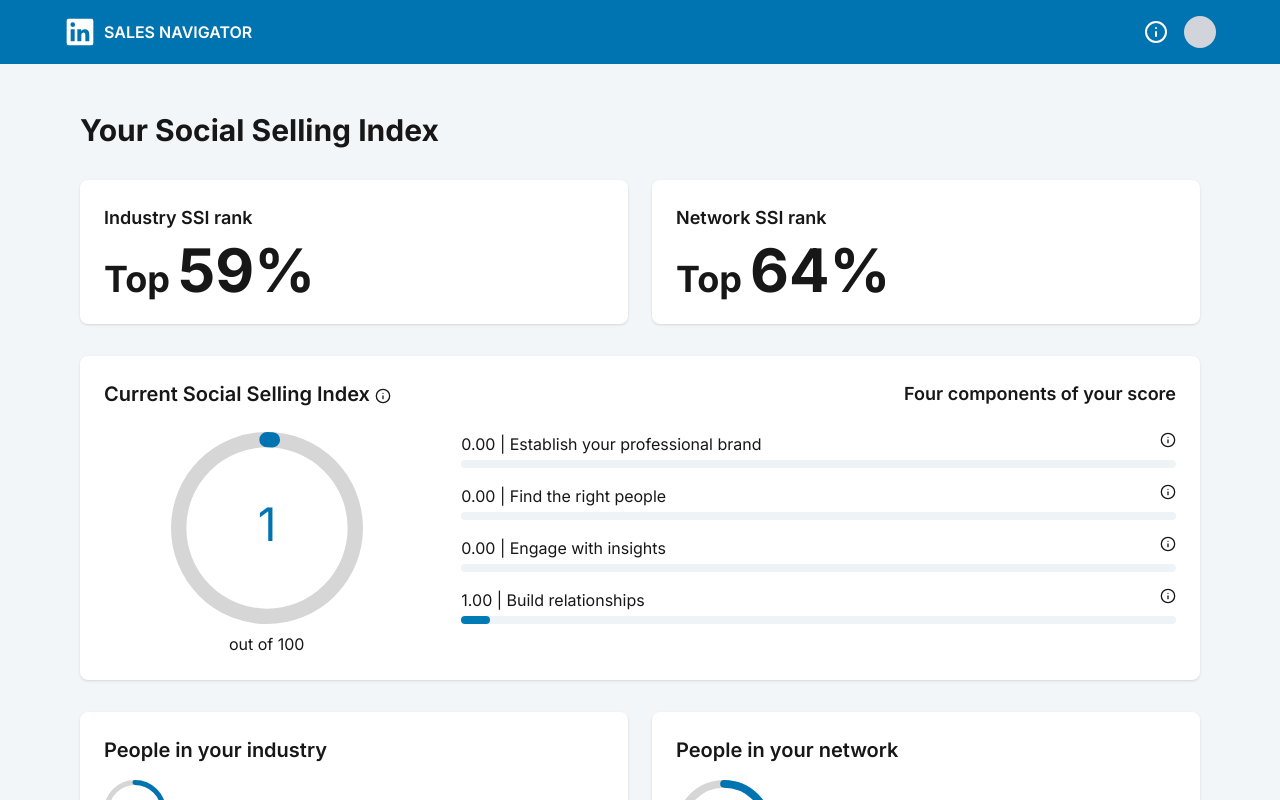
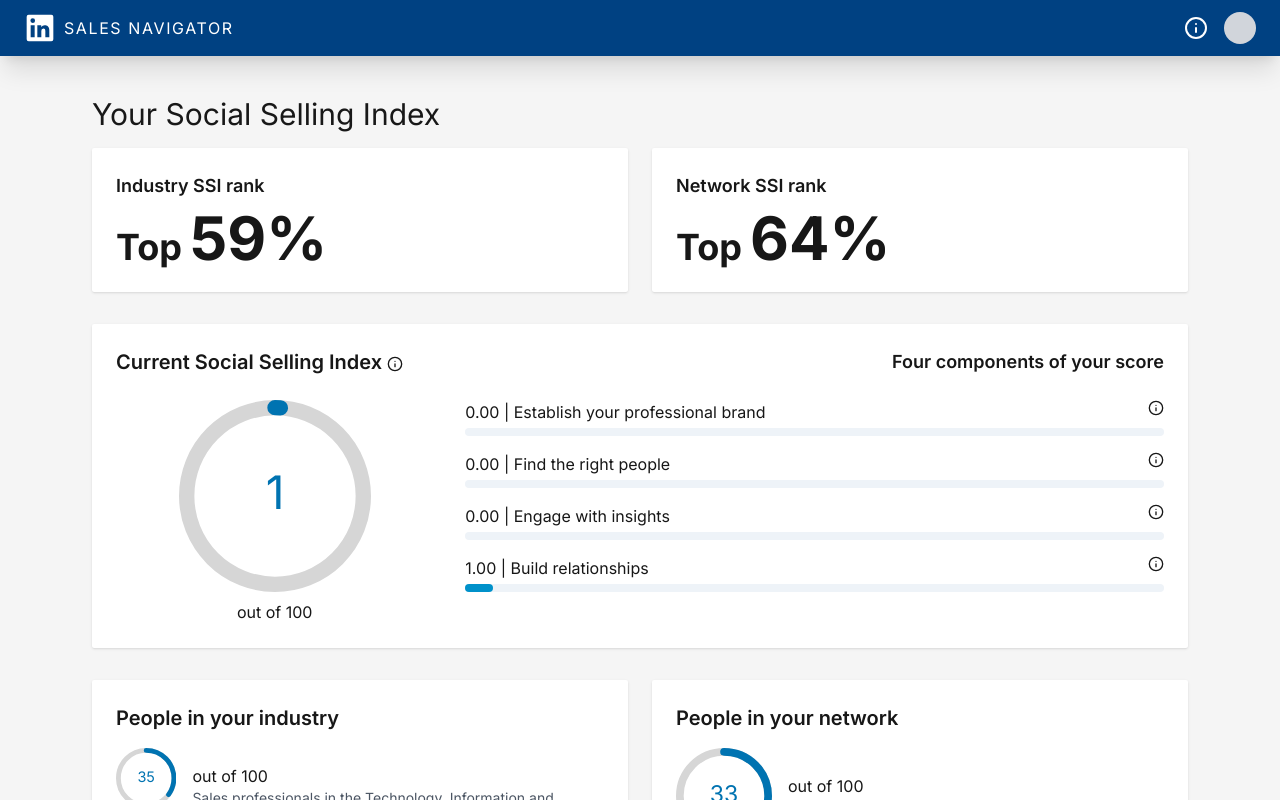
Before and after one commit to getFrontend/app-linkedin-ssi-generator, a Next.js app: page / in a window 1280 px wide. Both pictures are taken after a click on the button "Generate LinkedIn SSI". Shown: the top 800 px of the page. Built offline with nearby package versions, Linux system fonts and the light colour scheme.

Commit message:
updated: improved design (version 1)

```diff
--- a/app/page.tsx
+++ b/app/page.tsx
@@ -22,7 +22,7 @@
       'Engage with insights',
       'Build relationships'
     ]
-    const colors = ['#f5824c', '#8f6bce', '#008391', '#007bb5']
+    const colors = ['#e55800', '#827be9', '#087889', '#0091ca']
     const result = []
     for (let i = 0; i < 3; i++) {
       const componentScore = Math.min(Math.floor(Math.random() * remaining), 25)
@@ -69,7 +69,7 @@
 
   if (ssiScore === null) {
     return (
-      <div className="flex items-center justify-center min-h-screen bg-[#f3f6f8]">
+      <div className="flex items-center justify-center min-h-screen bg-[#f5f5f5]">
         <form onSubmit={handleSubmit} className="bg-white p-8 rounded-lg shadow-md flex flex-col">
           <h2 className="text-2xl text-center font-bold mb-4">Enter your Social Selling Index</h2>
           <p className="mb-6 text-center">from 0 to 100 points</p>
@@ -92,14 +92,14 @@
   }
 
   return (
-    <div className="min-h-screen bg-[#f3f6f8]">
-      <header className="bg-[#0073b1] text-white p-4">
-        <div className="max-w-6xl mx-auto flex justify-between items-center">
+    <div className="w-full min-h-screen bg-[#f5f5f5]">
+      <header className="w-full bg-[#004182] text-white px-6 py-3 shadow-xl">
+        <div className="mx-auto flex justify-between items-center">
           <div className="flex items-center">
             <svg xmlns="http://www.w3.org/2000/svg" viewBox="0 0 24 24" fill="currentColor" className="w-8 h-8 mr-2">
               <path d="M20.5 2h-17A1.5 1.5 0 002 3.5v17A1.5 1.5 0 003.5 22h17a1.5 1.5 0 001.5-1.5v-17A1.5 1.5 0 0020.5 2zM8 19H5v-9h3zM6.5 8.25A1.75 1.75 0 118.3 6.5a1.78 1.78 0 01-1.8 1.75zM19 19h-3v-4.74c0-1.42-.6-1.93-1.38-1.93A1.74 1.74 0 0013 14.19a.66.66 0 000 .14V19h-3v-9h2.9v1.3a3.11 3.11 0 012.7-1.4c1.55 0 3.36.86 3.36 3.66z"></path>
             </svg>
-            <span className="font-semibold">SALES NAVIGATOR</span>
+            <span className="tracking-widest">SALES NAVIGATOR</span>
           </div>
           <div className="flex items-center">
             <button className="mr-4">
@@ -109,17 +109,17 @@
           </div>
         </div>
       </header>
-      <main className="max-w-6xl mx-auto mt-8 p-4">
-        <h1 className="text-3xl font-bold mb-8">Your Social Selling Index</h1>
+      <main className="max-w-[1127.9px] mx-auto mt-6 p-4">
+        <h1 className="text-3xl text-[#181818] mb-4">Your Social Selling Index</h1>
         <div className="grid grid-cols-1 md:grid-cols-2 gap-6 mb-8">
-          <div className="bg-white p-6 rounded-lg shadow">
+          <div className="bg-white p-6 rounded-sm border-[#d0d0d0] shadow">
             <h2 className="text-lg font-semibold mb-2">Industry SSI rank</h2>
             <div className="flex items-baseline">
               <span className="text-4xl font-bold">Top</span>
               <span className="text-6xl font-bold ml-2">{industryRank}%</span>
             </div>
           </div>
-          <div className="bg-white p-6 rounded-lg shadow">
+          <div className="bg-white p-6 rounded-sm border-[#d0d0d0] shadow">
             <h2 className="text-lg font-semibold mb-2">Network SSI rank</h2>
             <div className="flex items-baseline">
               <span className="text-4xl font-bold">Top</span>
@@ -127,7 +127,7 @@
             </div>
           </div>
         </div>
-        <div className="bg-white p-6 rounded-lg shadow mb-8">
+        <div className="bg-white p-6 mb-8 rounded-sm border-[#d0d0d0] shadow">
           <div className="flex justify-between items-start mb-6">
             <h2 className="text-xl font-semibold">Current Social Selling Index <Info className="inline w-4 h-4" /></h2>
             <h3 className="text-lg font-semibold">Four components of your score</h3>
@@ -171,7 +171,7 @@
           </div>
         </div>
         <div className="grid grid-cols-1 md:grid-cols-2 gap-6 mb-8">
-          <div className="bg-white p-6 rounded-lg shadow">
+          <div className="bg-white p-6 rounded-sm border-[#d0d0d0] shadow">
             <h2 className="text-xl font-semibold mb-4">People in your industry</h2>
             <div className="flex items-center mb-4">
               <div className="w-24 h-24 mr-4">
@@ -195,7 +195,7 @@
             <p>You rank in the top {industryRank}%</p>
             <p className="text-sm text-gray-600">No change since last week</p>
           </div>
-          <div className="bg-white p-6 rounded-lg shadow">
+          <div className="bg-white p-6 rounded-sm border-[#d0d0d0] shadow">
             <h2 className="text-xl font-semibold mb-4">People in your network</h2>
             <div className="flex items-center mb-4">
               <div className="w-24 h-24 mr-4">
```
